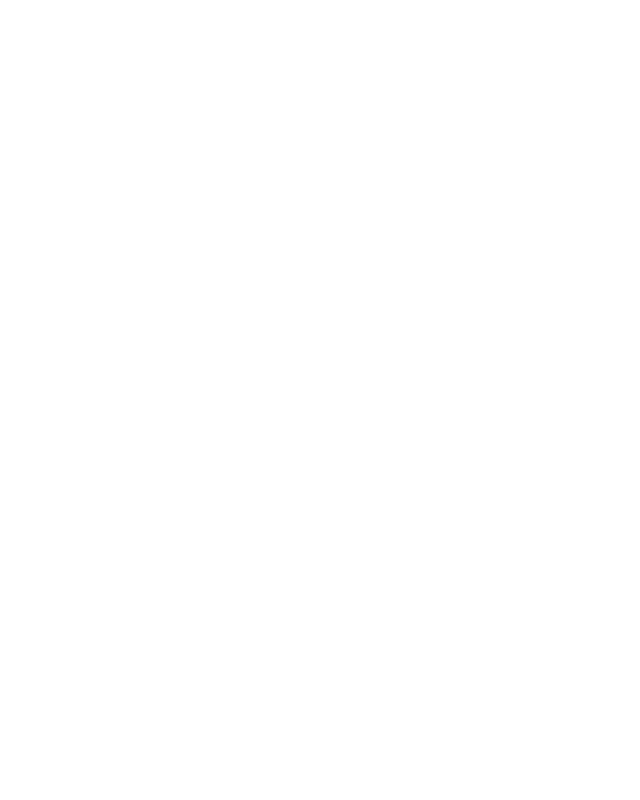
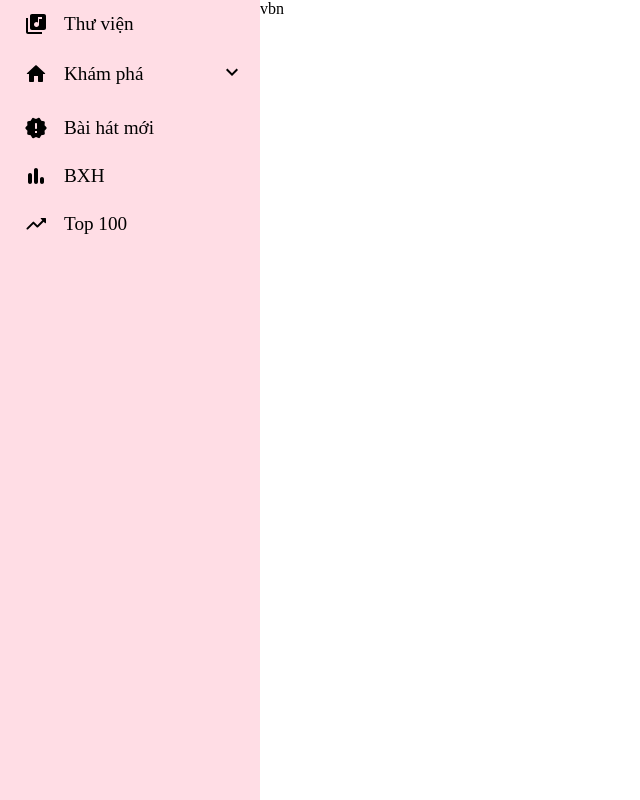
Before and after one commit to anhthu1402/music_player, a React (Create React App) app: page /home in a window 1280 px wide. Shown: the whole page, without its empty margins (0-640 px from the left). Built offline with nearby package versions, Linux system fonts and the light colour scheme.

Commit message:
create sidebar - not completed

```diff
--- a/src/App.css
+++ b/src/App.css
@@ -1,38 +1,14 @@
-.App {
-  text-align: center;
+* {
+  margin: 0;
+  padding: 0;
+  box-sizing: border-box;
 }
 
-.App-logo {
-  height: 40vmin;
-  pointer-events: none;
+html,
+body {
+  height: 100vh;
 }
-
-@media (prefers-reduced-motion: no-preference) {
-  .App-logo {
-    animation: App-logo-spin infinite 20s linear;
-  }
+.main {
+  display: flex;
+  height: 100vh;
 }
-
-.App-header {
-  background-color: #282c34;
-  min-height: 100vh;
-  display: flex;
-  flex-direction: column;
-  align-items: center;
-  justify-content: center;
-  font-size: calc(10px + 2vmin);
-  color: white;
-}
-
-.App-link {
-  color: #61dafb;
-}
-
-@keyframes App-logo-spin {
-  from {
-    transform: rotate(0deg);
-  }
-  to {
-    transform: rotate(360deg);
-  }
-}
--- a/src/App.js
+++ b/src/App.js
@@ -1,7 +1,22 @@
 import "./App.css";
+import SideBar from "./components/SideBar";
+import "./App.css";
+import { Route, BrowserRouter as Router, Routes } from "react-router-dom";
+import Home from "./pages/Home";
+import Library from "./pages/Library";
 
 function App() {
-  return <div className="App"></div>;
+  return (
+    <div className="main">
+      <Router>
+        <SideBar />
+        <Routes>
+          <Route path="/library" exact Component={Library} />
+          <Route path="/home" exact Component={Home} />
+        </Routes>
+      </Router>
+    </div>
+  );
 }
 
 export default App;
--- /dev/null
+++ b/src/components/SideBar.js
@@ -0,0 +1,17 @@
+import React from "react";
+import SidebarItem from "./SidebarItem";
+import { SidebarData } from "./SidebarData";
+import "../styles/Sidebar.css";
+
+function SideBar() {
+  return (
+    <div className="sidebar">
+      <div className="sidebar-header"></div>
+      {SidebarData.map((item, index) => (
+        <SidebarItem key={index} item={item} />
+      ))}
+    </div>
+  );
+}
+
+export default SideBar;
--- /dev/null
+++ b/src/components/SidebarData.js
@@ -0,0 +1,60 @@
+import React from "react";
+import {
+  ExpandMore,
+  ExpandLess,
+  LibraryMusic,
+  HomeRounded,
+  MusicNoteRounded,
+  PersonRounded,
+  PlaylistPlayRounded,
+  BarChartRounded,
+  TrendingUpRounded,
+  NewReleasesRounded,
+} from "@mui/icons-material";
+
+export const SidebarData = [
+  {
+    title: "Thư viện",
+    path: "/library",
+    icon: <LibraryMusic />,
+  },
+  {
+    title: "Khám phá",
+    path: "/home",
+    icon: <HomeRounded />,
+    iconOpened: <ExpandMore />,
+    iconClosed: <ExpandLess />,
+    subNav: [
+      {
+        title: "Bài hát",
+        path: "/home/songs",
+        icon: <MusicNoteRounded />,
+      },
+      {
+        title: "Nghệ sĩ",
+        path: "/home/artists",
+        icon: <PersonRounded />,
+      },
+      {
+        title: "Playlist",
+        path: "/home/playlists",
+        icon: <PlaylistPlayRounded />,
+      },
+    ],
+  },
+  {
+    title: "Bài hát mới",
+    path: "/newSongs",
+    icon: <NewReleasesRounded />,
+  },
+  {
+    title: "BXH",
+    path: "/charts",
+    icon: <BarChartRounded />,
+  },
+  {
+    title: "Top 100",
+    path: "/top100",
+    icon: <TrendingUpRounded />,
+  },
+];
--- /dev/null
+++ b/src/components/SidebarItem.js
@@ -0,0 +1,47 @@
+import { useState } from "react";
+import React from "react";
+import { Link } from "react-router-dom";
+
+export default function SidebarItem({ item }) {
+  const [open, setOpen] = useState(false);
+
+  if (item.subNav) {
+    return (
+      <div className={open ? "sidebar-item open" : "sidebar-item"}>
+        <div className="sidebar-title">
+          <span>
+            <Link
+              className="sidebar-link"
+              to={item.path}
+              style={{ textDecoration: `none`, color: `black` }}
+            >
+              {item.icon}
+              {item.title}
+            </Link>
+          </span>
+          <i
+            className="toogle-button"
+            style={{ cursor: `pointer` }}
+            onClick={() => setOpen(!open)}
+          >
+            {!open ? item.iconOpened : item.iconClosed}
+          </i>
+        </div>
+        <div className="sidebar-content">
+          {item.subNav.map((child, index) => (
+            <SidebarItem key={index} item={child} />
+          ))}
+        </div>
+      </div>
+    );
+  } else {
+    return (
+      <a href={item.path || "#"} className="sidebar-item plain">
+        <span>
+          {item.icon}
+          {item.title}
+        </span>
+      </a>
+    );
+  }
+}
--- /dev/null
+++ b/src/pages/Home.js
@@ -0,0 +1,7 @@
+import React from "react";
+
+function Home() {
+  return <div>vbn</div>;
+}
+
+export default Home;
--- /dev/null
+++ b/src/pages/Library.js
@@ -0,0 +1,7 @@
+import React from "react";
+
+function Library() {
+  return <div>vhbjn</div>;
+}
+
+export default Library;
--- /dev/null
+++ b/src/styles/Sidebar.css
@@ -0,0 +1,62 @@
+.sidebar {
+  width: 260px;
+  flex-shrink: 0;
+  background-color: #ffdde5;
+  height: 100%;
+  overflow: auto;
+}
+
+.sidebar-item {
+  padding: 0.75em 1em;
+  display: block;
+  transition: background-color 0.15s;
+  border-radius: 5px;
+}
+
+.sidebar-item:hover {
+  background-color: rgba(200, 139, 139, 0.1);
+}
+
+.sidebar-title {
+  display: flex;
+  flex-direction: row;
+  justify-content: space-between;
+  align-items: center;
+  padding-left: 0.5rem;
+}
+.sidebar-link,
+.sidebar-item.plain span {
+  display: flex;
+  font-size: 1.2rem;
+  align-items: center;
+  flex-direction: row;
+  text-decoration: none;
+}
+
+.sidebar-item.plain span svg,
+.sidebar-title span svg {
+  margin-right: 1rem;
+}
+
+.sidebar-title .toggle-button {
+  cursor: pointer;
+  transition: transform 0.3s;
+}
+
+.sidebar-item.open > .sidebar-title .toggle-button {
+  transform: rotate(180deg);
+}
+.sidebar-content {
+  padding-top: 0.25em;
+  height: 0;
+  overflow: hidden;
+}
+.sidebar-item.open > .sidebar-content {
+  height: auto;
+}
+
+.sidebar-item.plain {
+  color: black;
+  text-decoration: none;
+  padding-left: 1.5rem;
+}
```
Also changed, not shown: src/assets/Logo.png (added).
